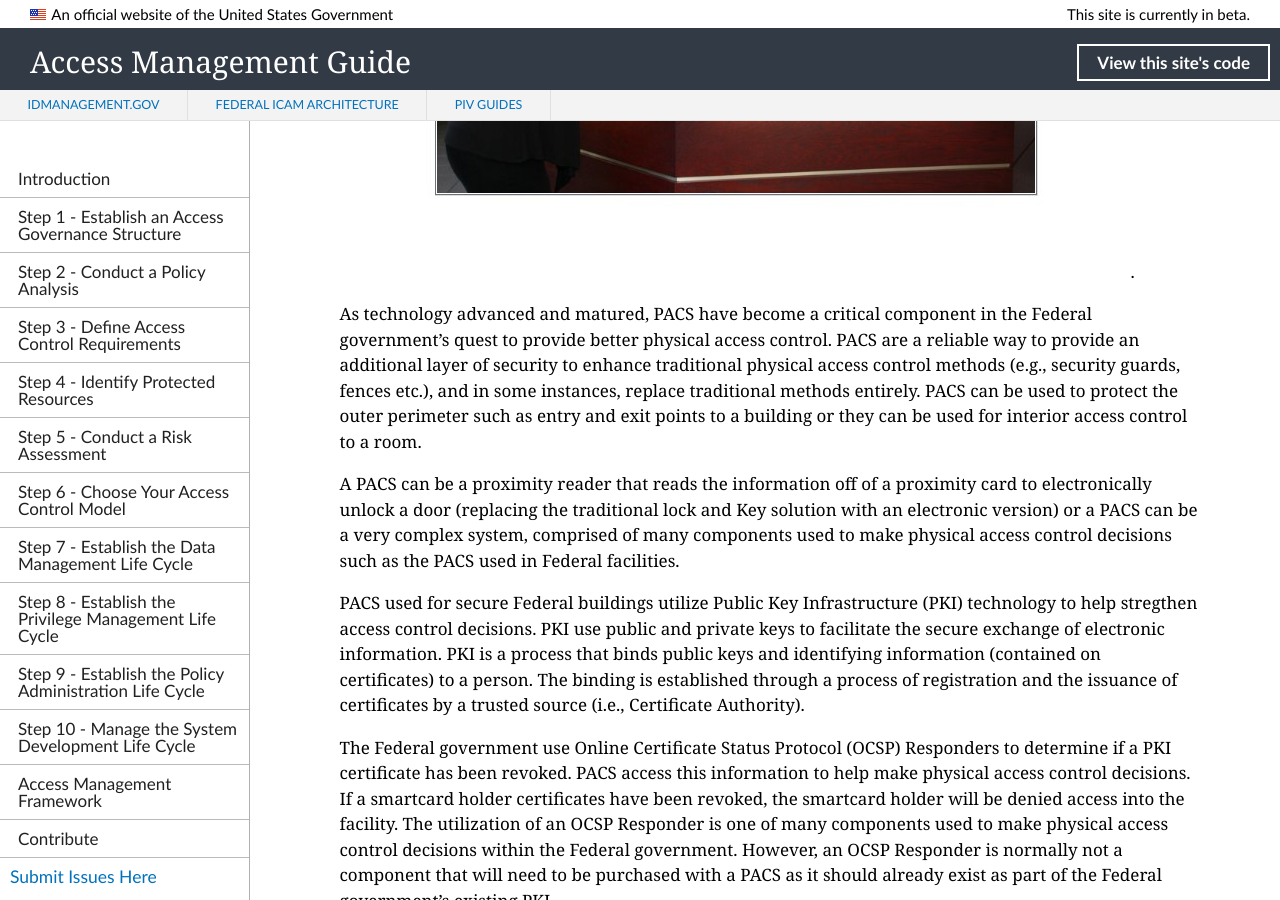
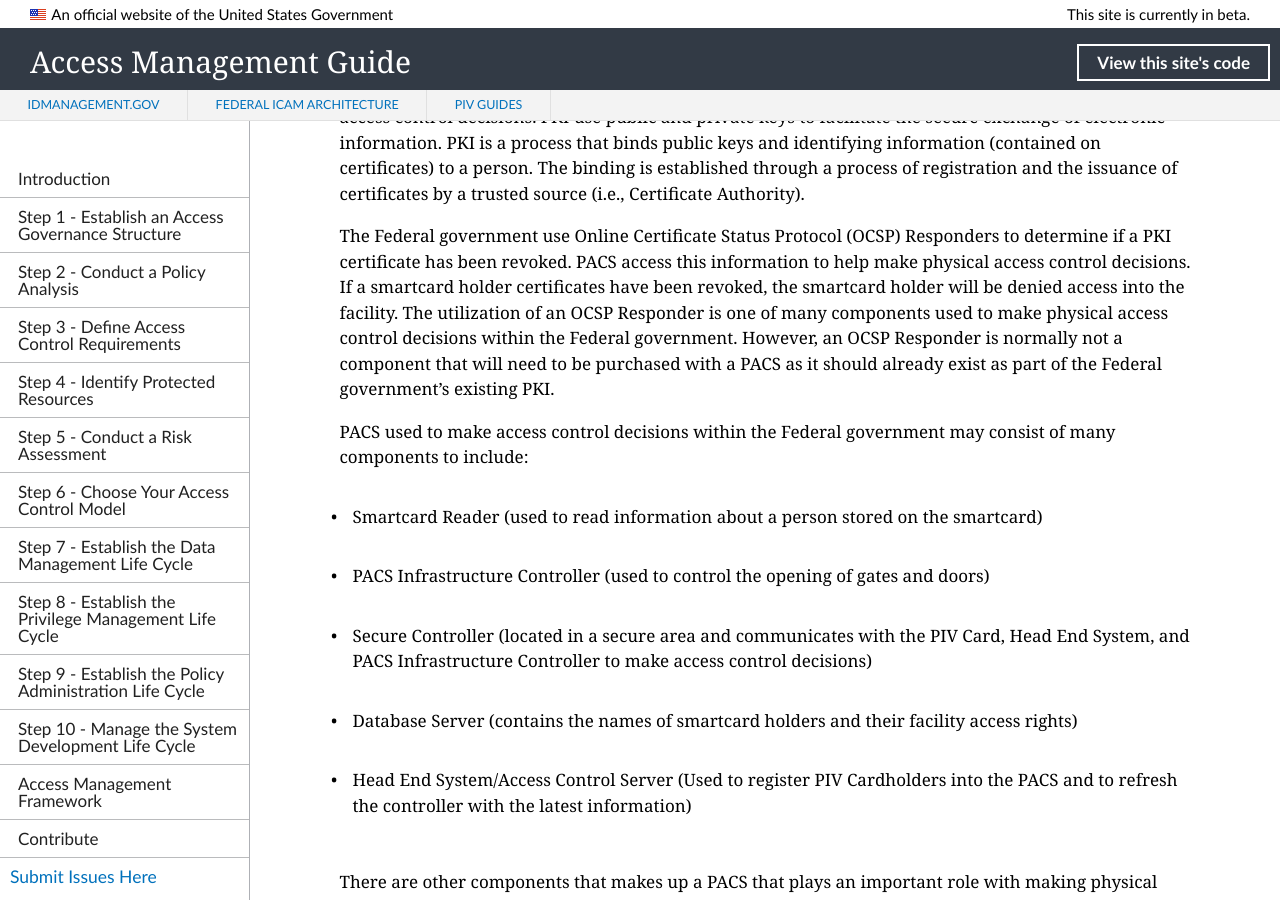
Before and after one commit to GSA/ficam-access, a Jekyll site: the page built from pages/PACS-guide.md, in a window 1280 px wide and 900 px high, scrolled down 1543 px. Built offline with Jekyll 4.4.1, drawn with Linux system fonts in a browser that asks for light colours; nearby versions of some CDN libraries.

Commit message:
Update PACS-guide.md

```diff
--- a/pages/PACS-guide.md
+++ b/pages/PACS-guide.md
@@ -26,8 +26,6 @@ A PACS is an electronic system that controls the ability of people and or vehicl
 Physical access control is a security method used to help prevent unauthorized access to a building, room or protected area.  It helps to ensure that only individuals who are authorized have unescorted access to these protected areas. There are many ways to provide physical access control - from the utilization of a wall or fence, to the use of a traditional lock and key solution, as seen in cars and homes today.
 
 The most recognizable physical access control method and the one synonymous with security is the use of human security guards to protect important assets.
-
-![Alt Security_Desk_Guard](../img/Security_Desk_Guard.jpg).
 
 As technology advanced and matured, PACS have become a critical component in the Federal government’s quest to provide better physical access control.  PACS are a reliable way to provide an additional layer of security to enhance traditional physical access control methods (e.g., security guards, fences etc.), and in some instances, replace traditional methods entirely. PACS can be used to protect the outer perimeter such as entry and exit points to a building or they can be used for interior access control to a room.
 
```
